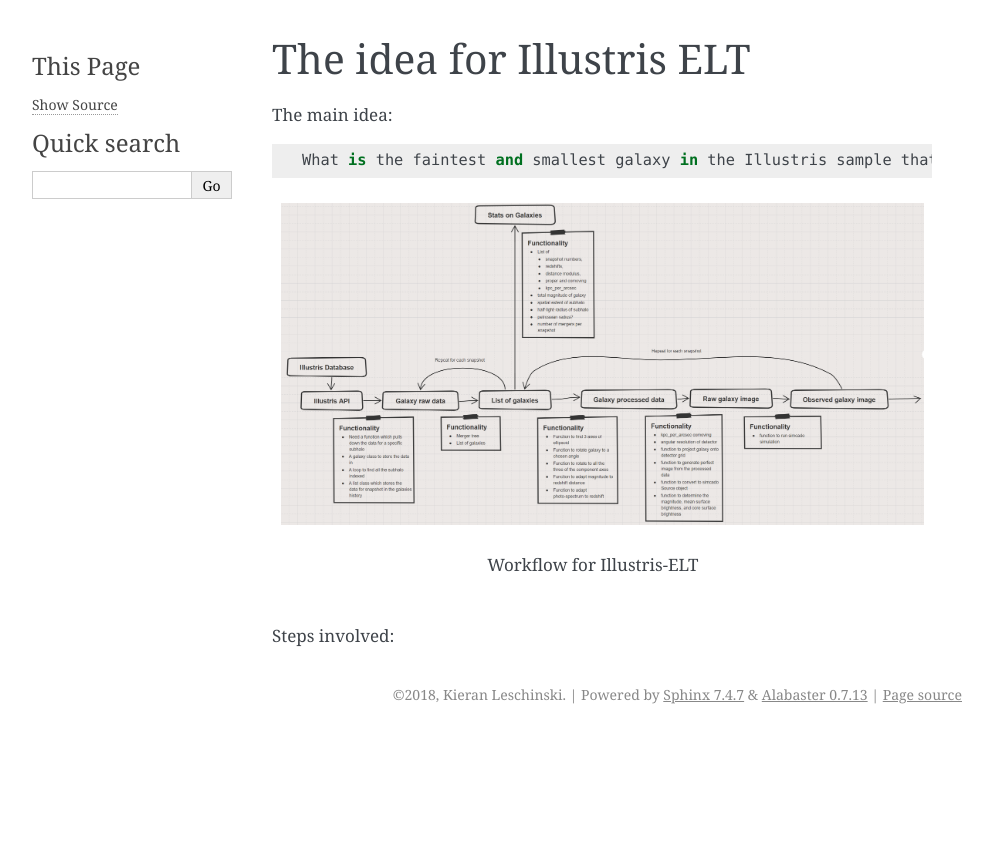
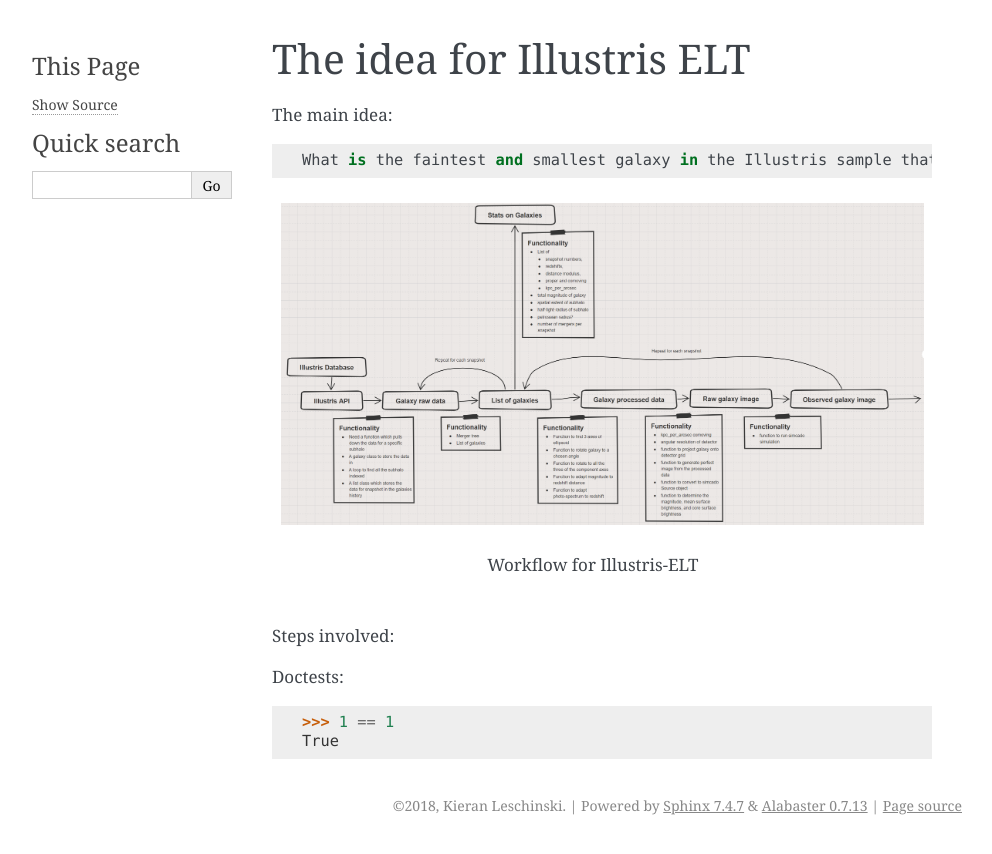
Before and after one commit to astronomyk/illustris_elt, a Sphinx documentation site: the page built from docs/source/design/ideas.rst, in a window 1280 px wide. Shown: the top 854 px of the page, without its empty margins (148-1140 px from the left). Built offline with Sphinx 7.4.7, drawn with Linux system fonts in a browser that asks for light colours.

```diff
--- a/docs/source/design/ideas.rst
+++ b/docs/source/design/ideas.rst
@@ -11,3 +11,10 @@ The main idea::
     Workflow for Illustris-ELT
 
 Steps involved:
+
+
+
+Doctests::
+
+    >>> 1 == 1
+    True
```
Also changed, not shown: 1 other file.
